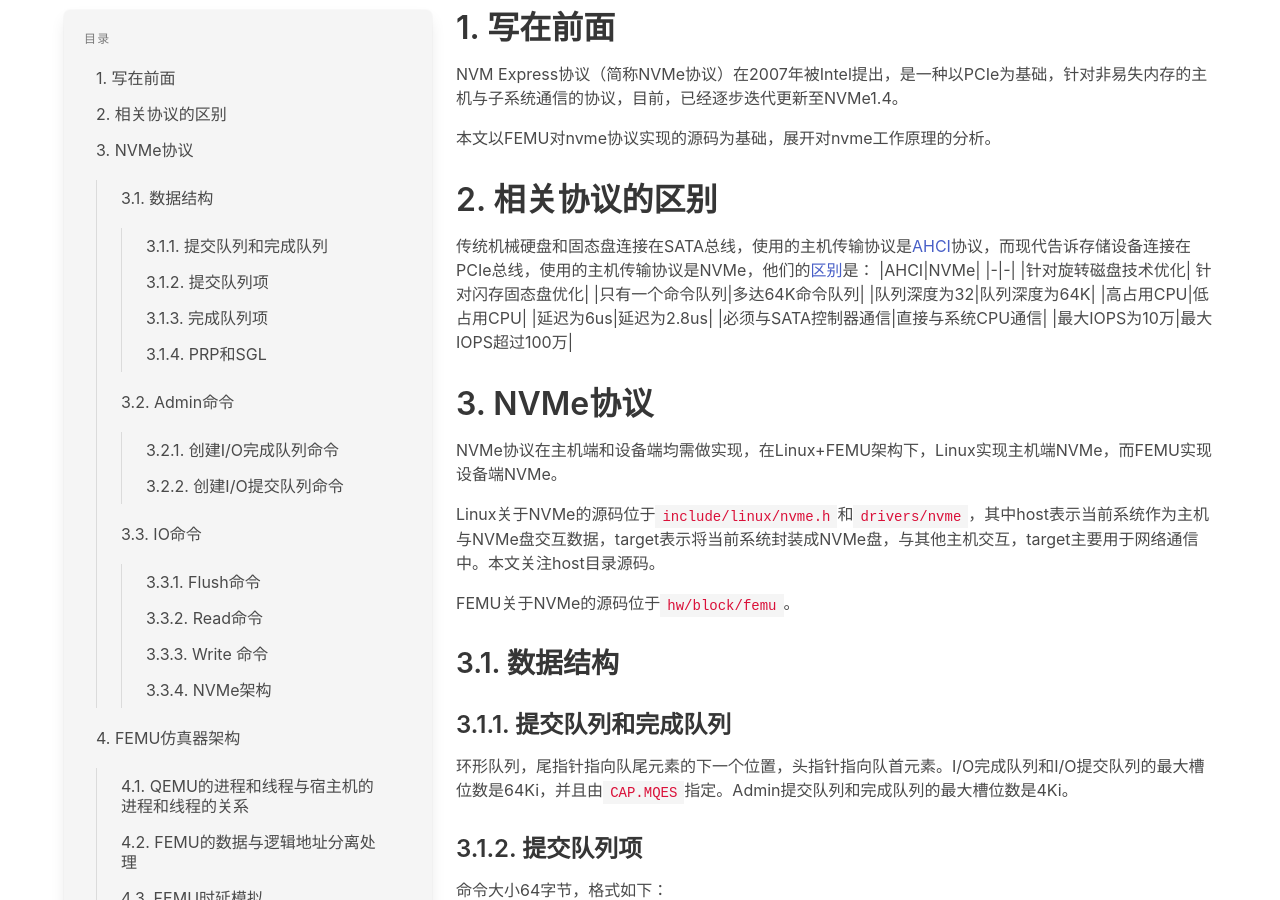
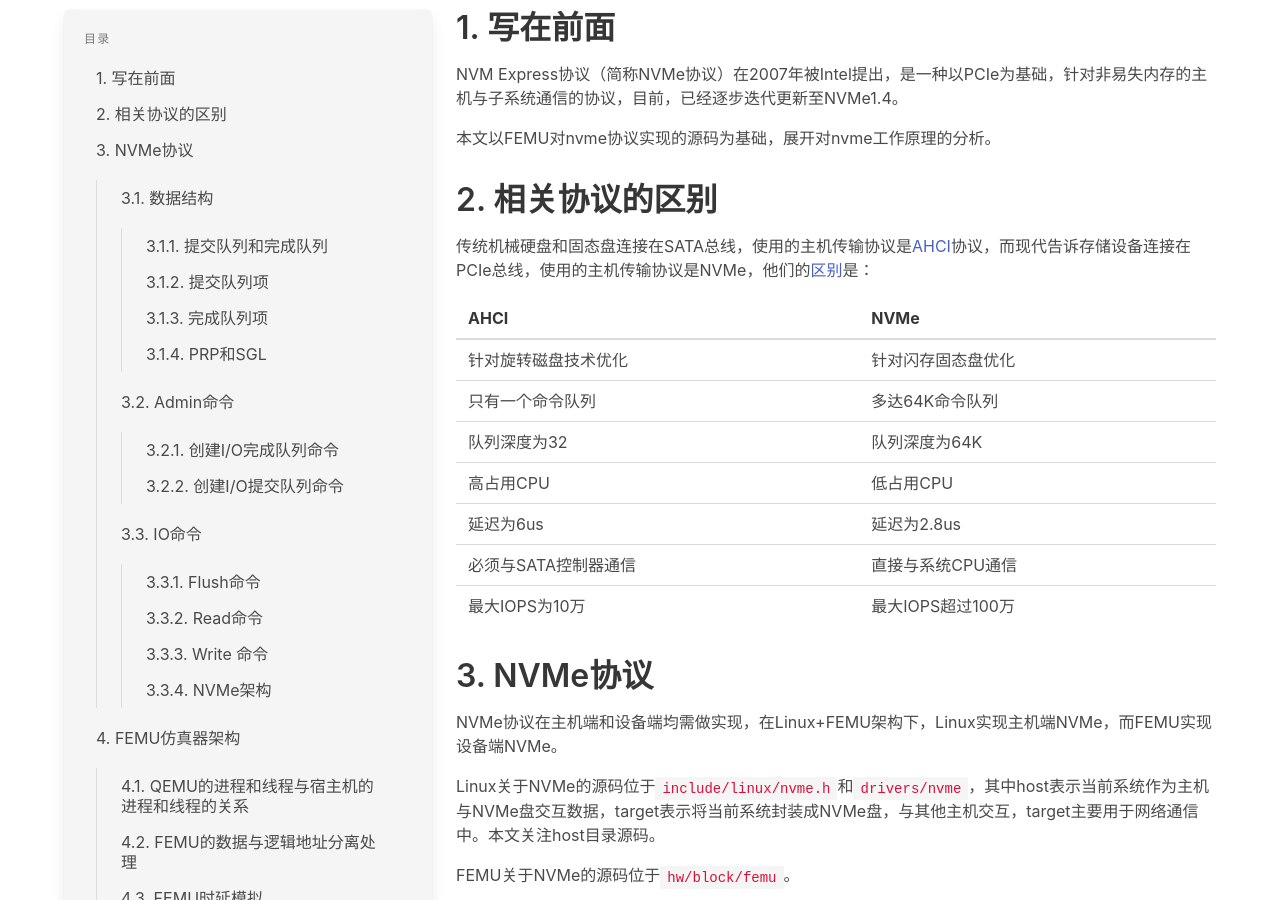
Before and after one commit to haslaboratory/haslaboratory.github.io, a Jekyll site: the page built from _posts/2021-05-03-femu-nvme.md, in a window 1280 px wide and 900 px high, scrolled down 274 px. Built offline with Jekyll 4.4.1, drawn with Linux system fonts in a browser that asks for light colours; nearby versions of some CDN libraries; library files that are not in the unit come from our copies; some of the changed text lies outside the part shown.

Commit message:
fix format

````diff
--- a/_posts/2021-05-03-femu-nvme.md
+++ b/_posts/2021-05-03-femu-nvme.md
@@ -16,6 +16,7 @@ NVM Express协议（简称NVMe协议）在2007年被Intel提出，是一种以PC
 # 2. 相关协议的区别
 
 传统机械硬盘和固态盘连接在SATA总线，使用的主机传输协议是[AHCI](https://zh.wikipedia.org/zh-cn/AHCI)协议，而现代告诉存储设备连接在PCIe总线，使用的主机传输协议是NVMe，他们的[区别](https://www.kingston.com/cn/community/articledetail/articleid/48543)是：
+
 |AHCI|NVMe|
 |-|-|
 |针对旋转磁盘技术优化| 针对闪存固态盘优化|
@@ -108,7 +109,7 @@ typedef struct NvmeCqe {
 } NvmeCqe;
 ```
 
-<u>DMA数据传输的地址是指物理地址，NVMe协议描述数据传输地址的方式提供两种：PRP和SGL，Admin命令只能使用PRP传输数据，而IO命令可以用PRP或者SGL传输数据，并且由`cwd0.pstd`指定。</u>
+_DMA数据传输的地址是指物理地址，NVMe协议描述数据传输地址的方式提供两种：PRP和SGL，Admin命令只能使用PRP传输数据，而IO命令可以用PRP或者SGL传输数据，并且由`cwd0.pstd`指定。_
 
 ### 3.1.4. PRP和SGL
 
````
